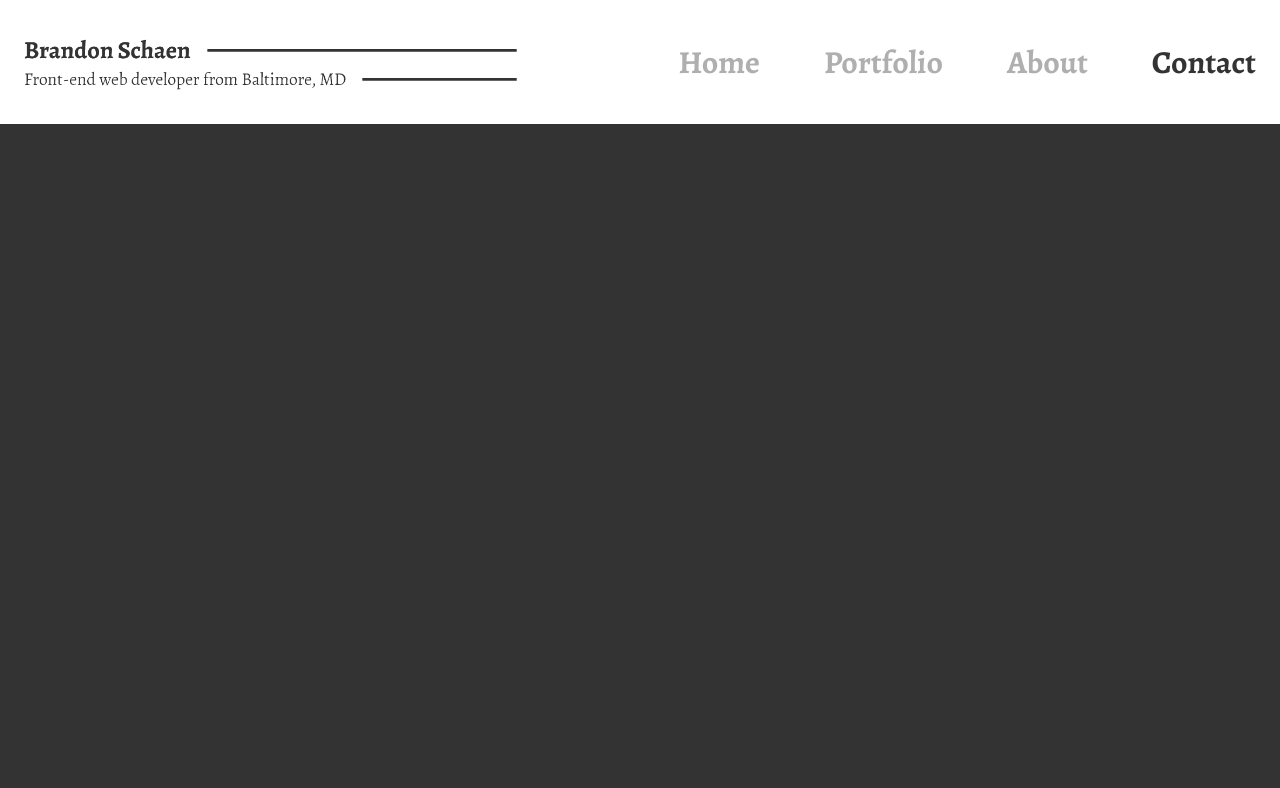
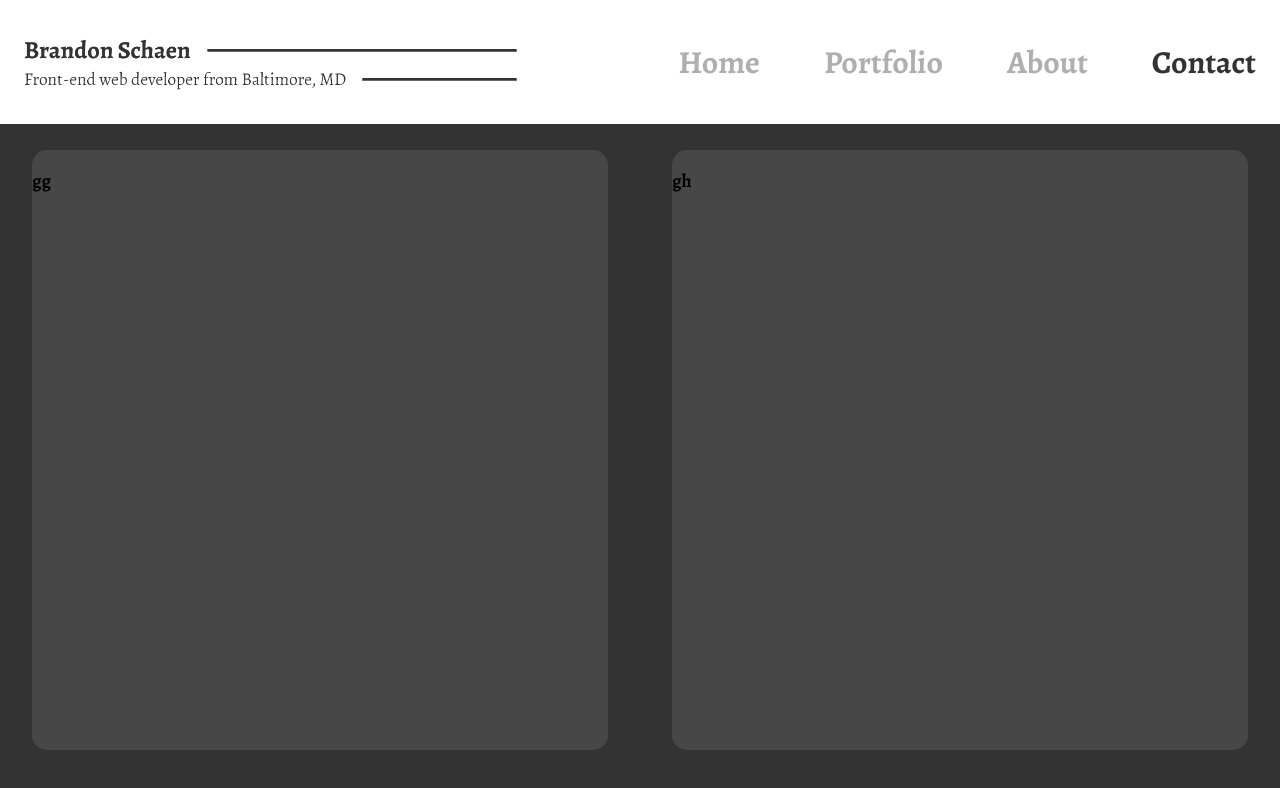
Before and after one commit to SonniSonni/Brandon-Portfolio, a React (Create React App) app: page /contact in a window 1280 px wide. Shown: the top 788 px of the page. Built offline with nearby package versions, Linux system fonts and the light colour scheme.

Commit message:
Added containers in contact page

```diff
--- a/src/Components/ContactPage/ContactPage.css
+++ b/src/Components/ContactPage/ContactPage.css
@@ -2,3 +2,27 @@
   background-color:#333333;
   height:85.6vh;
 }
+
+.contact-container{
+  display: flex;
+}
+
+.email{
+  border-radius: 15px;
+  margin-right: auto;
+  margin-left: auto;
+  margin-top:2%;
+  background-color: #474747;
+  width:45%;
+  height: 75vh;
+}
+
+.message{
+  border-radius: 15px;
+  margin-right: auto;
+  margin-left: auto;
+  margin-top:2%;
+  background-color: #474747;
+  width:45%;
+  height: 75vh;
+}
--- a/src/Components/ContactPage/ContactPage.js
+++ b/src/Components/ContactPage/ContactPage.js
@@ -5,10 +5,10 @@ const ContactPage = () => (
   <div className="contact-page">
     <div className="contact-container">
       <div className="email">
-
+        <h3>gg</h3>
       </div>
       <div className="message">
-
+        <h3>gh</h3>
       </div>
     </div>
   </div>
```
